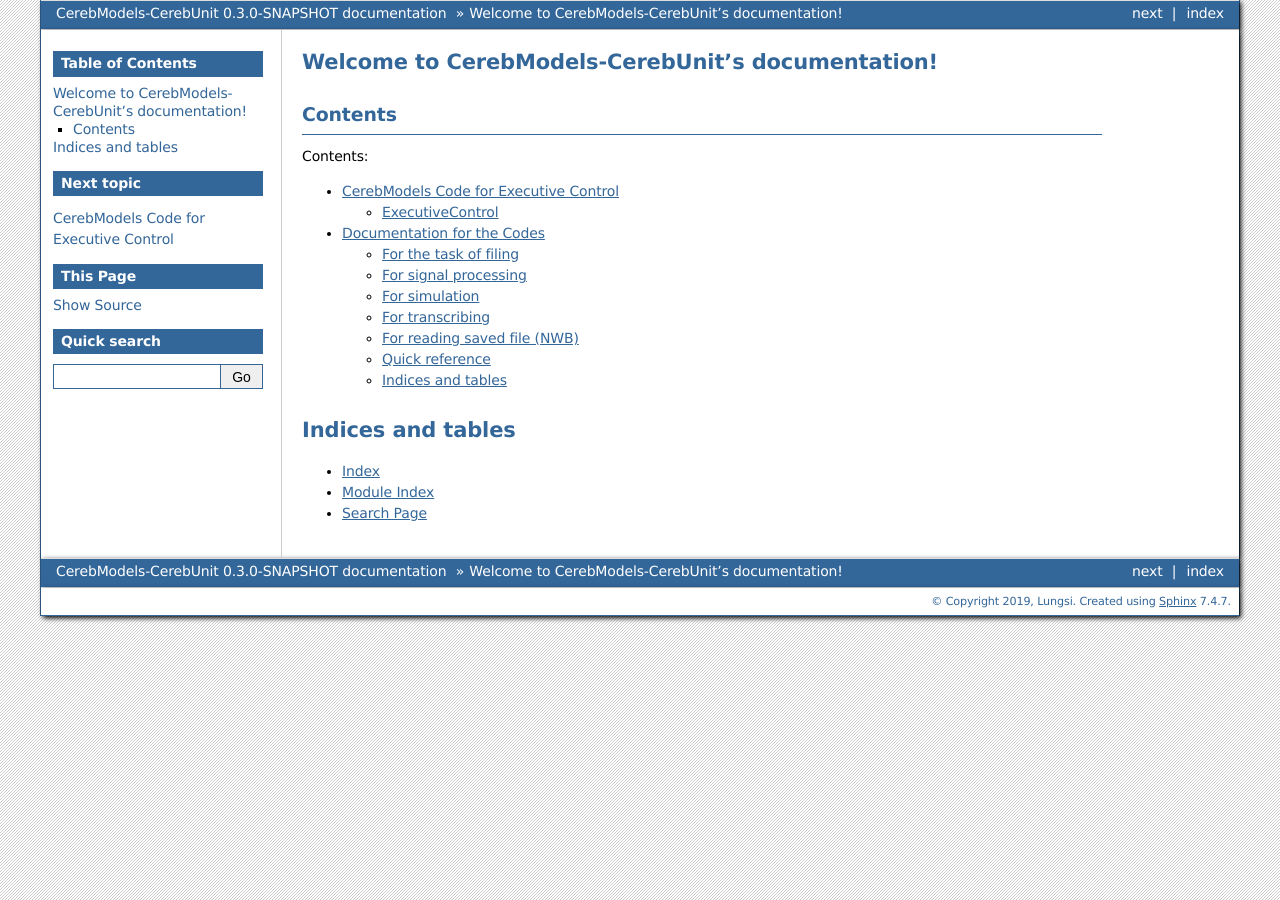
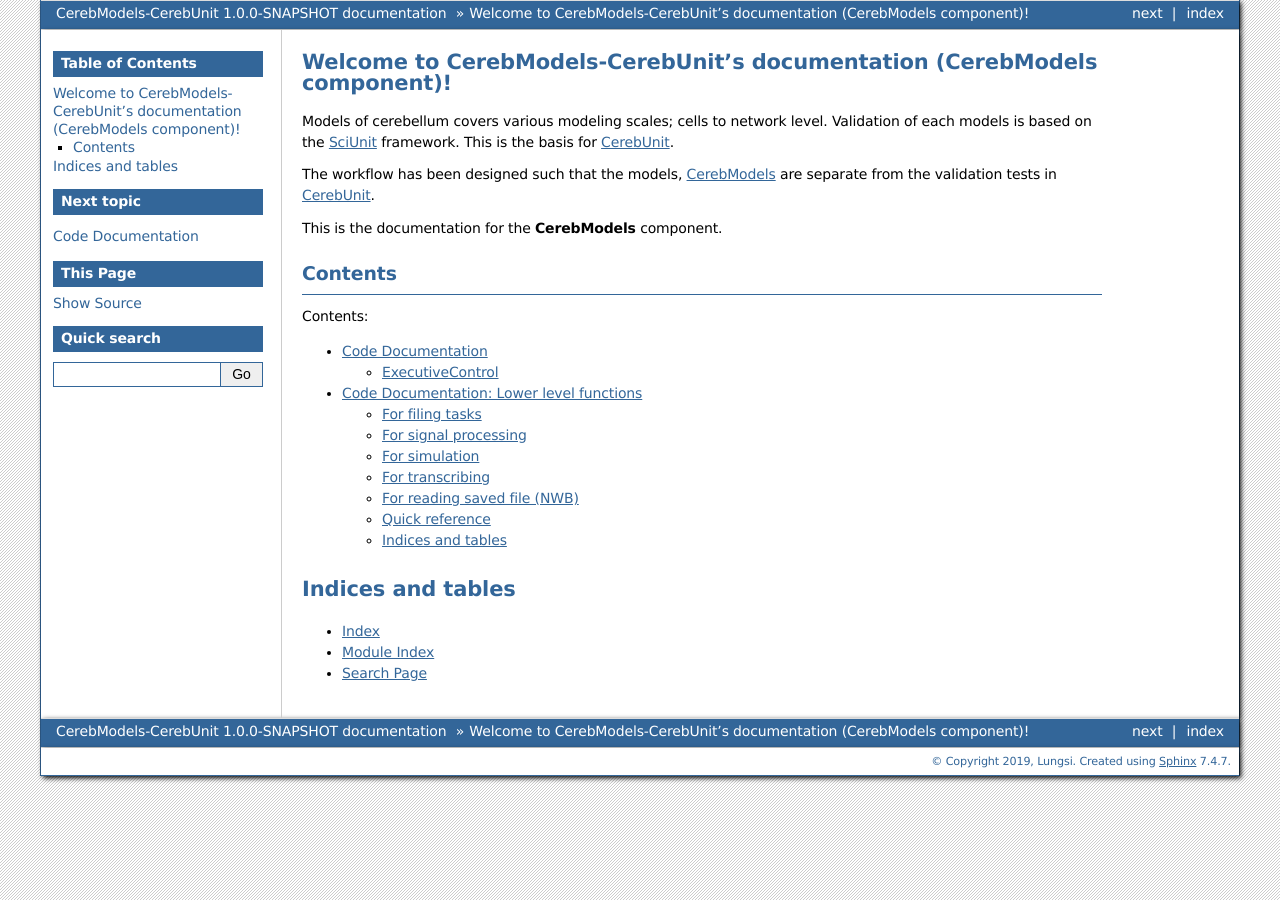
Before and after one commit to cerebunit/cerebmodels, a Sphinx documentation site: the page built from docs/index.rst, in a window 1280 px wide. Built offline with Sphinx 7.4.7, drawn with Linux system fonts in a browser that asks for light colours; pages that are not in the unit, such as notebooks, are missing from menus.

Commit message:
updated documentation specs

```diff
--- a/docs/conf.py
+++ b/docs/conf.py
@@ -14,7 +14,8 @@
 #
 import os
 import sys
-sys.path.insert(0, os.path.abspath("/home/main-dev/cerebmodels/"))
+#sys.path.insert(0, os.path.abspath("/home/main-dev/cerebmodels/"))
+sys.path.append(os.path.dirname(os.getcwd()))
 
 
 # -- Project information -----------------------------------------------------
@@ -26,7 +27,7 @@
 # The short X.Y version
 version = u''
 # The full version, including alpha/beta/rc tags
-release = u'0.3.0-SNAPSHOT'
+release = u'1.0.0-SNAPSHOT'
 
 
 # -- General configuration ---------------------------------------------------
@@ -145,7 +146,7 @@
 # One entry per manual page. List of tuples
 # (source start file, name, description, authors, manual section).
 man_pages = [
-    (master_doc, 'cerebmodels-cerebunit', u'CerebModels-CerebUnit Documentation',
+    (master_doc, 'cerebmodels-cerebunit', u'CerebModels-CerebUnit Documentation (CerebModels component)',
      [author], 1)
 ]
 
@@ -156,7 +157,7 @@
 # (source start file, target name, title, author,
 #  dir menu entry, description, category)
 texinfo_documents = [
-    (master_doc, 'CerebModels-CerebUnit', u'CerebModels-CerebUnit Documentation',
+    (master_doc, 'CerebModels-CerebUnit', u'CerebModels-CerebUnit Documentation (CerebModels component)',
      author, 'CerebModels-CerebUnit', 'One line description of project.',
      'Miscellaneous'),
 ]
--- a/docs/index.rst
+++ b/docs/index.rst
@@ -1,10 +1,16 @@
-.. CerebModels-CerebUnit documentation master file, created by
+.. CerebModels-CerebUnit documentation (CerebModels component) master file, created by
    sphinx-quickstart on Fri Apr 26 16:57:50 2019.
    You can adapt this file completely to your liking, but it should at least
    contain the root `toctree` directive.
 
-Welcome to CerebModels-CerebUnit's documentation!
-=================================================
+Welcome to CerebModels-CerebUnit's documentation (CerebModels component)!
+=========================================================================
+
+Models of cerebellum covers various modeling scales; cells to network level. Validation of each models is based on the `SciUnit <https://github.com/scidash/sciunit>`_ framework. This is the basis for `CerebUnit <https://github.com/myHBPwork/cerebunit>`_.
+
+The workflow has been designed such that the models, `CerebModels <https://github.com/myHBPwork/cerebmodels>`_ are separate from the validation tests in `CerebUnit <https://github.com/myHBPwork/cerebunit>`_.
+
+This is the documentation for the **CerebModels** component.
 
 Contents
 --------
@@ -12,7 +18,6 @@
    :maxdepth: 2
    :caption: Contents:
 
-   executive.rst
    index_for_codes.rst
 
 Indices and tables
--- a/docs/index_for_codes.rst
+++ b/docs/index_for_codes.rst
@@ -1,8 +1,16 @@
-Documentation for the  Codes
-****************************
+Code Documentation
+******************
 
-For the task of filing
-======================
+ExecutiveControl
+================
+.. automodule:: executive
+   :members:
+
+Code Documentation: Lower level functions
+*****************************************
+
+For filing tasks
+================
 
 Manager
 -------
```
